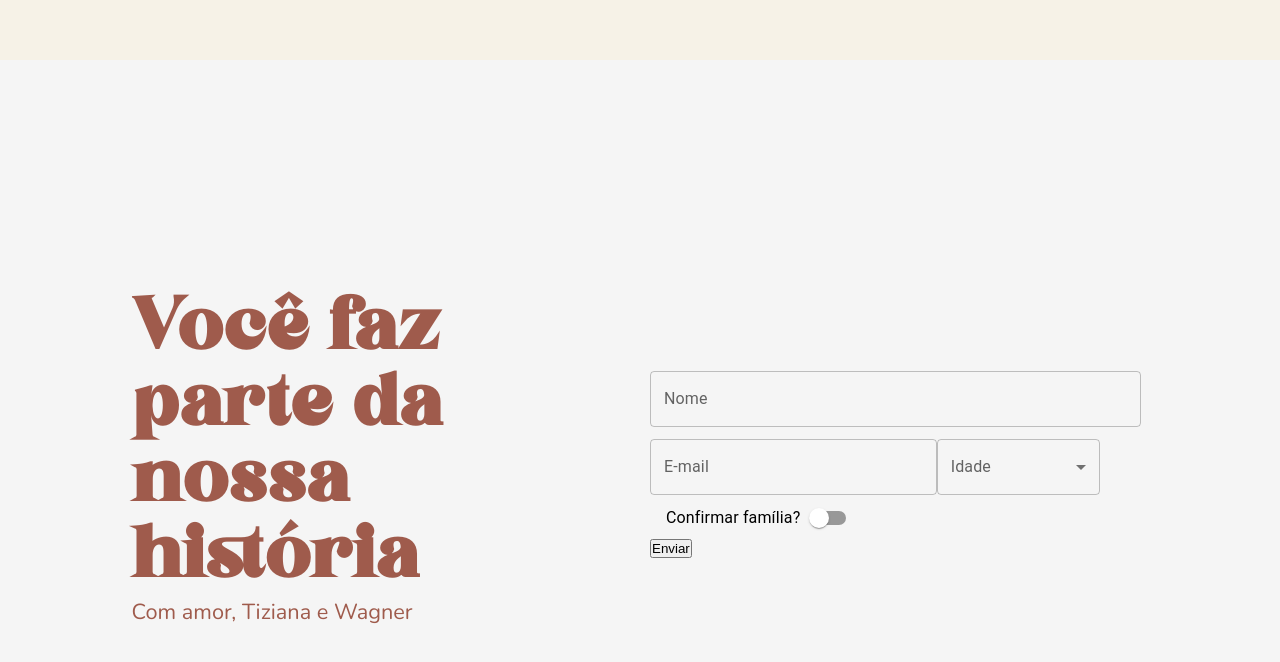
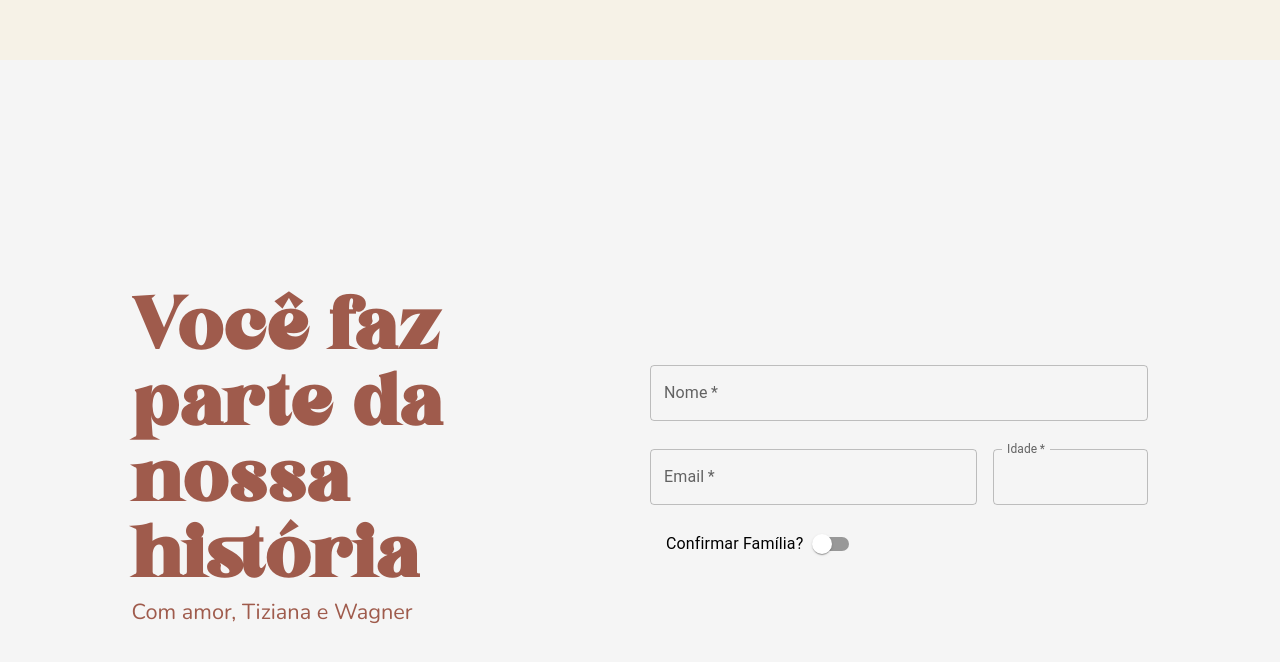
Before and after one commit to devjanaina/rsvp-tizi-wedding, a React (Create React App) app: page / in a window 1280 px wide. Shown: the part 1540-2202 px from the top of the page. Built offline with nearby package versions, Linux system fonts and the light colour scheme.

Commit message:
trying to fix form logic

```diff
--- /dev/null
+++ b/src/Components/RSVP/Form/Form.tsx
@@ -0,0 +1,34 @@
+import FormControl from "@mui/material/FormControl";
+import TextField from "@mui/material/TextField";
+
+export interface FormProps {
+    label: string,
+    type: string,
+    id: number,
+    required?: boolean,
+    min?: number,
+    max?: number,
+    value: string,
+    onChange: (event: React.ChangeEvent<HTMLInputElement>) => void
+}
+
+export function Form(props: FormProps) {
+
+    return (
+        <FormControl fullWidth>
+            <TextField
+                id={props.id.toString()}
+                label={props.label}
+                type={props.type}
+                required={props.required}
+                variant="outlined"
+                margin="dense"
+                inputProps={{ min: props.min, max: props.max }}
+                value={props.value}
+                onChange={props.onChange}
+            />
+        </FormControl>
+    )
+}
+
+export default Form;
--- a/src/Components/RSVP/RSVP.tsx
+++ b/src/Components/RSVP/RSVP.tsx
@@ -1,28 +1,97 @@
-import { FormControlLabel, MenuItem } from "@mui/material";
+import { useState } from "react";
 import FormControl from "@mui/material/FormControl";
 import Grid from "@mui/material/Grid";
-import Switch from "@mui/material/Switch";
-import TextField from "@mui/material/TextField";
+import Form from "./Form/Form";
 import styles from "./RSVP.module.scss";
-import { useState } from "react";
+import { IconButton, Switch } from "@mui/material";
+import { AddCircleOutline, RemoveCircleOutline } from "@mui/icons-material";
+import Tooltip from "@mui/material/Tooltip";
+import FormControlLabel from "@mui/material/FormControlLabel";
 
 export function RSVP() {
-  const idade = [
+  const [formValues, setFormValues] = useState({
+    name: "",
+    email: "",
+    age: "",
+    confirmedFamily: Boolean,
+  });
+
+  const convertAge = (age: string) => {
+    const ageNumber = Number(age);
+
+    if (ageNumber < 13) {
+      return "Criança";
+    } else if (ageNumber >= 13 && ageNumber < 18) {
+      return "Adolescente";
+    } else if (ageNumber >= 18 && ageNumber < 60) {
+      return "Adulto";
+    } else if (ageNumber >= 60) {
+      return "Idoso";
+    }
+
+    return age;
+  };
+
+  const inputs = [
     {
-      value: "adulto",
-      label: "Adulto",
+      id: 1,
+      label: "Nome",
+      type: "text",
+      required: true,
+      value: formValues.name,
+      onChange: (event: React.ChangeEvent<HTMLInputElement>) => {
+        setFormValues({ ...formValues, name: event.target.value });
+      },
     },
     {
-      value: "crianca",
-      label: "Criança",
+      id: 2,
+      label: "Email",
+      type: "email",
+      required: true,
+      value: formValues.email,
+      onChange: (event: React.ChangeEvent<HTMLInputElement>) => {
+        setFormValues({ ...formValues, email: event.target.value });
+      },
+    },
+    {
+      id: 3,
+      label: "Idade",
+      type: "number",
+      required: true,
+      min: 0,
+      max: 100,
+      value: formValues.age,
+      onChange: (event: React.ChangeEvent<HTMLInputElement>) => {
+        setFormValues({ ...formValues, age: event.target.value });
+      },
+    },
+  ];
+
+  const handleSubmit = (event: React.FormEvent<HTMLFormElement>) => {
+    event.preventDefault();
+    console.log(formValues);
+  };
+
+  const [familyConfirmed, setFamilyConfirmed] = useState(false);
+  const [newFamiliar, setNewFamiliar] = useState([
+    { name: formValues.name, age: formValues.age },
+  ]);
+
+  const addNewFamilyMember = () => {
+    setNewFamiliar([
+      ...newFamiliar,
+      { name: formValues.name, age: formValues.age },
+    ]);
+  };
+
+  const removeFamilyMember = (index: number) => {
+    if (index !== 0) {
+      const newFamiliarList = [...newFamiliar];
+      newFamiliarList.splice(index, 1);
+      setNewFamiliar(newFamiliarList);
     }
-  ]
+  };
 
-  const [confirmaFamilia, setConfirmarFamilia] = useState(false);
-
-  const handleChange = (event: React.ChangeEvent<HTMLInputElement>) => {
-    setConfirmarFamilia(event.target.checked);
-  };
   return (
     <div className={styles["RSVP-container"]}>
       <div className={styles["RSVP-wrapper"]}>
@@ -33,57 +102,143 @@ export function RSVP() {
           <p className={styles["subheader"]}>Com amor, Tiziana e Wagner</p>
         </div>
         <div className={styles["RSVP-form"]}>
-          <Grid>
-            <Grid container item xs={12}>
+          <form onSubmit={handleSubmit}>
+            <Grid container spacing={2}>
+              <Grid item xs={12}>
                 <FormControl fullWidth>
-                <TextField
-                  id="outlined-basic"
-                  label="Nome"
-                  variant="outlined"
-                  margin="dense"
+                  <Form
+                    key={inputs[0].id}
+                    label={inputs[0].label}
+                    type={inputs[0].type}
+                    id={inputs[0].id}
+                    required={inputs[0].required}
+                    value={inputs[0].value}
+                    onChange={inputs[0].onChange}
                   />
                 </FormControl>
               </Grid>
 
-            <Grid container>
-              <Grid item xs={7} sm={7}>
+              <Grid item xs={8}>
                 <FormControl fullWidth>
-                  <TextField
-                    id="outlined-basic"
-                    label="E-mail"
-                    type={"email"}
-                    variant="outlined"
-                    margin="dense"
+                  <Form
+                    key={inputs[1].id}
+                    label={inputs[1].label}
+                    type={inputs[1].type}
+                    id={inputs[1].id}
+                    required={inputs[1].required}
+                    value={inputs[1].value}
+                    onChange={inputs[1].onChange}
                   />
                 </FormControl>
               </Grid>
-              <Grid item xs={4} sm={4}>
+
+              <Grid item xs={4}>
                 <FormControl fullWidth>
-                  <TextField
-                    id="outlined-basic"
-                    label="Idade"
-                    select
-                    variant="outlined"
-                    margin="dense"
-                  >
-                    {idade.map((option) => (
-                      <MenuItem key={option.value} value={option.value}>
-                        {option.label}
-                      </MenuItem>
-                    ))}
-                  </TextField>
+                  <Form
+                    key={inputs[2].id}
+                    label={inputs[2].label}
+                    type={inputs[2].type}
+                    id={inputs[2].id}
+                    required={inputs[2].required}
+                    min={inputs[2].min}
+                    max={inputs[2].max}
+                    value={convertAge(inputs[2].value)}
+                    onChange={inputs[2].onChange}
+                  />
                 </FormControl>
               </Grid>
 
-              <Grid container>
-                <Grid item xs={6} sm={6}>
-                  <FormControlLabel control={<Switch />} label="Confirmar família?" labelPlacement="start"/>
-                </Grid>
-              </Grid>
+              <Grid item xs={6}>
+                <FormControlLabel
+                  control={
+                    <Switch
+                      checked={familyConfirmed}
+                      onChange={() => setFamilyConfirmed(!familyConfirmed)}
+                    />
+                  }
+                  value={familyConfirmed ? "Sim" : "Não"}
+                  label="Confirmar Família?"
+                  labelPlacement="start"
+                />
               </Grid>
 
-            <button>Enviar</button>
+              {familyConfirmed && (
+                <Grid item xs={1}>
+                  <FormControl fullWidth>
+                    <Tooltip title="Adicionar familiar">
+                      <IconButton onClick={() => addNewFamilyMember()}>
+                        <AddCircleOutline />
+                      </IconButton>
+                    </Tooltip>
+                  </FormControl>
                 </Grid>
+              )}
+
+              {familyConfirmed && (
+                <Grid container spacing={2}>
+                  {newFamiliar.map((familiar, index) => (
+                    <span key={index}>
+                      <Grid item xs={7}>
+                        <FormControl fullWidth>
+                          <Form
+                            key={index}
+                            label="Nome"
+                            type="text"
+                            id={index}
+                            required={true}
+                            value={familiar.name}
+                            onChange={(
+                              event: React.ChangeEvent<HTMLInputElement>
+                            ) => {
+                              setFormValues({
+                                ...formValues,
+                                name: event.target.value,
+                              });
+                            }}
+                          />
+                        </FormControl>
+                      </Grid>
+
+                      <Grid item xs={4}>
+                        <FormControl fullWidth>
+                          <Form
+                            key={index}
+                            label="Idade"
+                            type="number"
+                            id={index}
+                            required={true}
+                            min={0}
+                            max={100}
+                            value={convertAge(familiar.age)}
+                            onChange={(
+                              event: React.ChangeEvent<HTMLInputElement>
+                            ) => {
+                              setFormValues({
+                                ...formValues,
+                                age: event.target.value,
+                              });
+                            }}
+                          />
+                        </FormControl>
+                      </Grid>
+
+                      <Grid item xs={1}>
+                        <FormControl fullWidth>
+                          <Tooltip title="Remover familiar">
+                            <IconButton
+                              onClick={() => removeFamilyMember(index)}
+                            >
+                              <RemoveCircleOutline />
+                            </IconButton>
+                          </Tooltip>
+                        </FormControl>
+                      </Grid>
+                    </span>
+                  ))}
+                </Grid>
+              )}
+            </Grid>
+          </form>
         </div>
       </div>
     </div>
```
Lines whose indentation alone changed are shown as unchanged.
